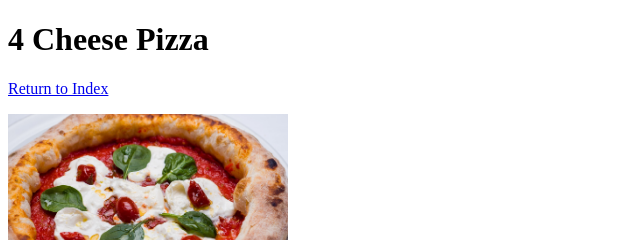
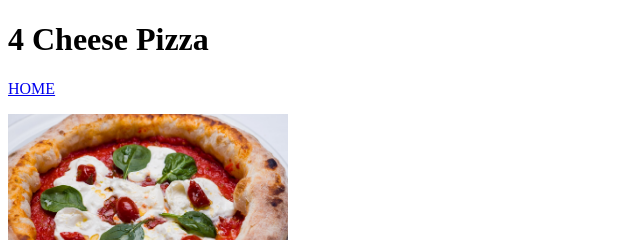
Before and after one commit to ChristoferHZ/odin-recipes, a plain HTML site: page recipes/4-cheese-pizza.html in a window 1280 px wide. Shown: the top 240 px of the page, 0-640 px from the left. Drawn offline with Linux system fonts and the light colour scheme.

Commit message:
Added link to return to home page

```diff
--- a/recipes/4-cheese-pizza.html
+++ b/recipes/4-cheese-pizza.html
@@ -8,7 +8,7 @@
 <body>
     <h1>4 Cheese Pizza</h1>
     <p>
-        <a href="file:///E:/Visual%20Code/repos/odin-recipes/index.html"> Return to Index</a>
+        <a href="file:///E:/Visual%20Code/repos/odin-recipes/index.html"> HOME</a>
     </p>
     <p>
         <img src="./images/pizza.jpg" alt="Baked Pizza" height="200" width="280">
```
Also changed, not shown: recipes/arepas-with-cheese.html (+1 -1 lines), recipes/vegetables-cream.html (+1 -1 lines).
